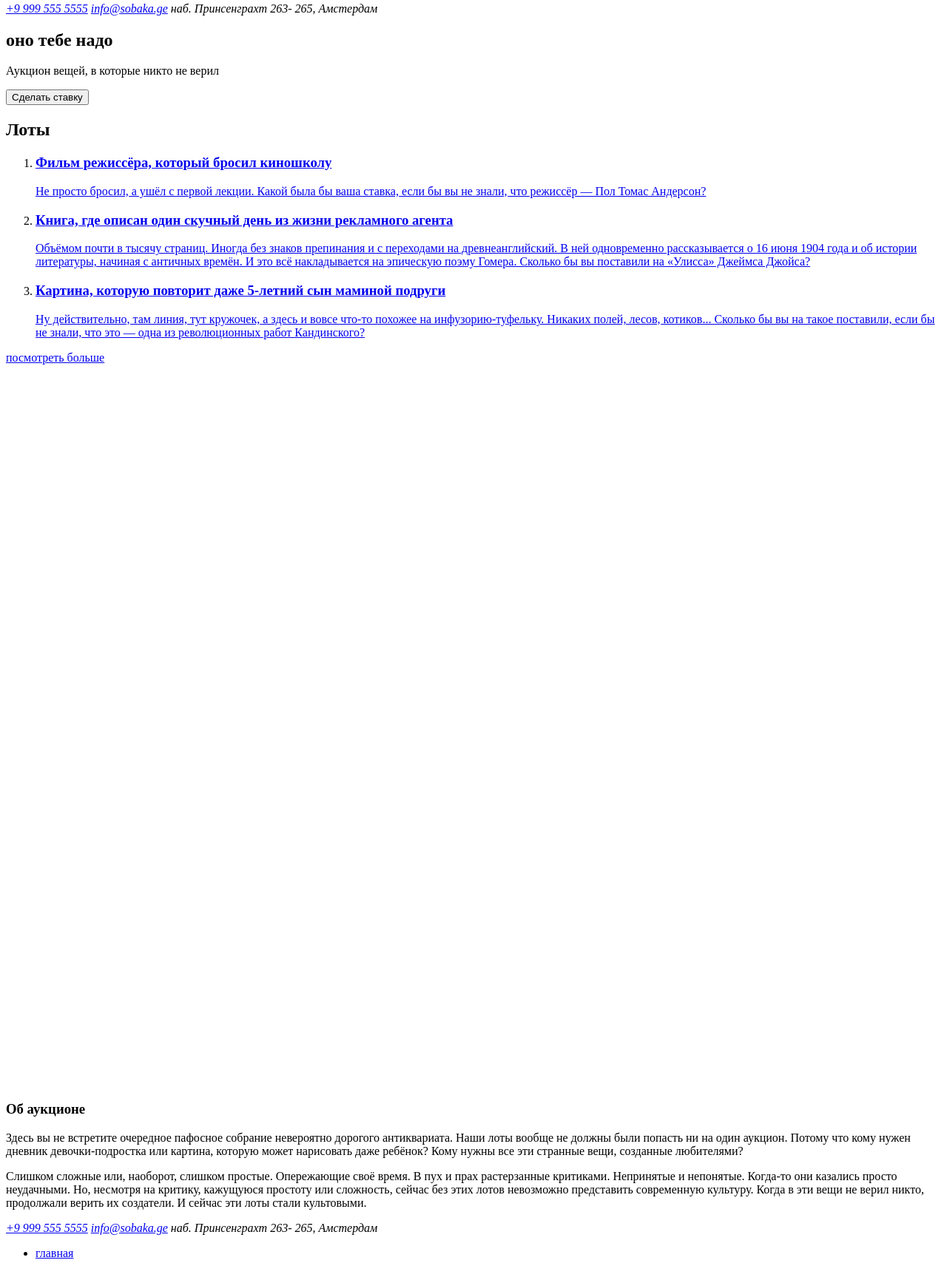
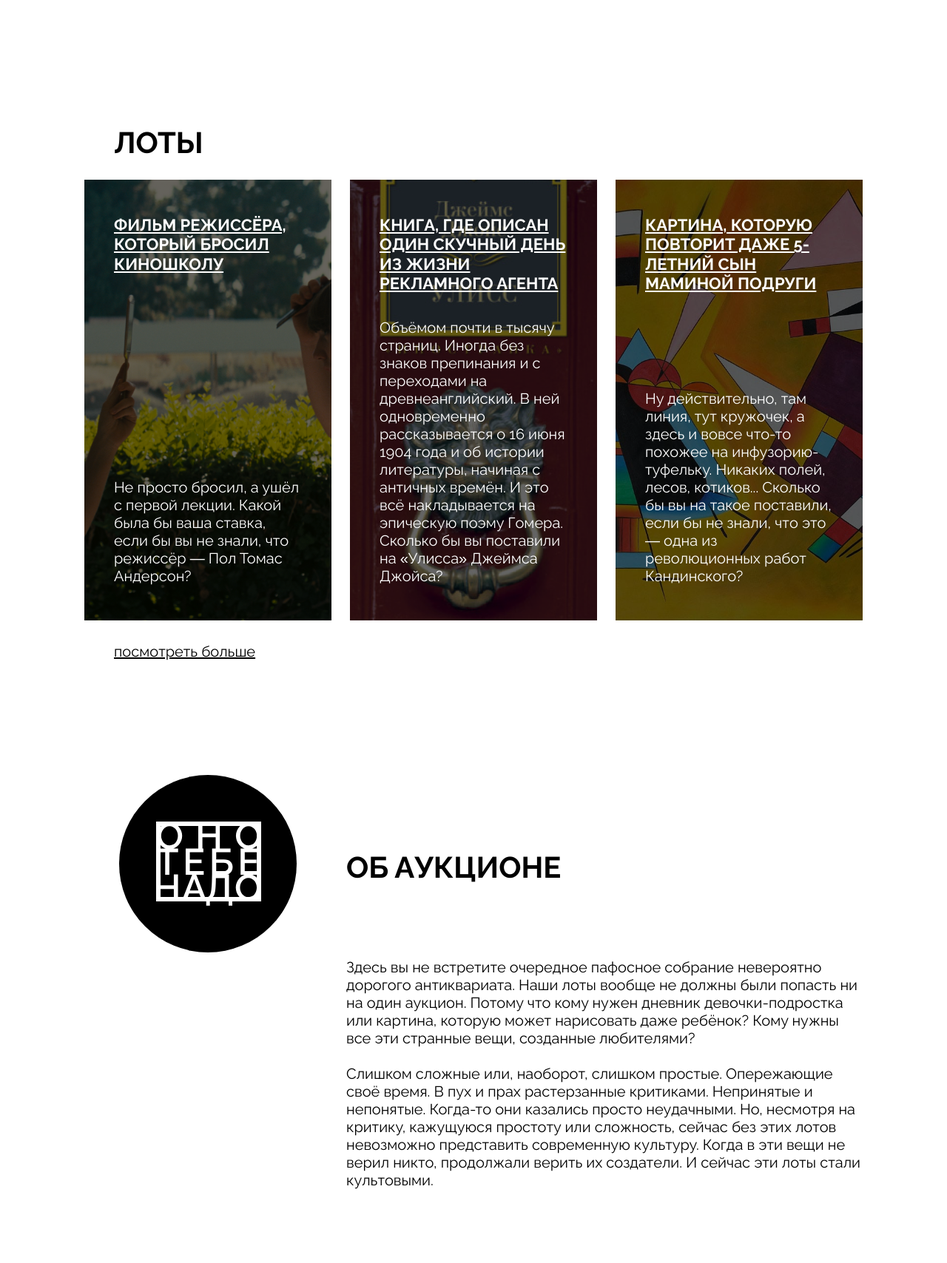
Before and after one commit to yanatretyak/ono-tebe-nado-fd, a plain HTML site: page index.html in a window 1280 px wide. Shown: the part 1061-2769 px from the top of the page at 74% size. Drawn offline with Linux system fonts and the light colour scheme; the site is published under a folder, as on GitHub Pages, so addresses that start at the root find nothing.

Commit message:
Исправления после ревью

```diff
--- a/index.html
+++ b/index.html
@@ -1,12 +1,12 @@
 <!DOCTYPE html>
 <html lang="ru">
   <head>
-    <meta charset="UTF-8" />
-    <meta http-equiv="X-UA-Compatible" content="IE=edge" />
-    <meta name="viewport" content="width=device-width, initial-scale=1.0" />
-    <link rel="stylesheet" href="/fonts/fonts.css" />
-    <link rel="stylesheet" href="/styles/global.css" />
-    <link rel="stylesheet" href="/styles/style.css" />
+    <meta charset="UTF-8">
+    <meta http-equiv="X-UA-Compatible" content="IE=edge" >
+    <meta name="viewport" content="width=device-width, initial-scale=1.0" >
+    <link rel="stylesheet" href="./fonts/fonts.css" >
+    <link rel="stylesheet" href="./styles/global.css" >
+    <link rel="stylesheet" href="./styles/style.css" >
     <title>Оно тебе надо — аукцион вещей, в которые никто не верил</title>
   </head>
   <body>
@@ -24,14 +24,14 @@
           </li>
         </ul>
       </nav>
-      <a class="header-logo">
+      <a class="header-logo" href="#0">
         <img
           class="header__logo-image"
           src="./images/logo-black.svg"
           alt="Оно тебе надо"
-        />
+        >
       </a>
-      <address class="header__address">
+      <address class="address header__address">
         <a href="tel:+99995555555">+9 999 555 5555</a>
         <a href="mailto:info@sobaka.ge">info@sobaka.ge</a>
         <span>наб. Принсенграхт 263- 265, Амстердам</span>
@@ -56,7 +56,7 @@
       </section>
       <section class="lots">
         <h2 class="lots__heading">Лоты</h2>
-        <ol class="lots__card-list">
+        <ul class="lots__card-list">
           <li class="lots__card-list-item">
             <a class="card-link" href="#0">
               <article class="card card_type_film">
@@ -106,7 +106,7 @@
               </article>
             </a>
           </li>
-        </ol>
+        </ul>
         <a class="lots__look-more-link" href="#0">посмотреть больше</a>
       </section>
       <section class="about">
@@ -116,11 +116,11 @@
               class="about__logo-image"
               src="./images/logo-white.svg"
               alt="Оно тебе надо"
-            />
+            >
           </div>
         </div>
         <div class="about__column about__column-right">
-          <h3 class="about__title">Об аукционе</h3>
+          <h2 class="about__title">Об аукционе</h2>
           <div class="about__text">
             <p>
               Здесь вы не встретите очередное пафосное собрание невероятно
@@ -143,14 +143,14 @@
       </section>
     </main>
     <footer class="footer">
-      <address class="footer__address">
+      <address class="address">
         <a href="tel:+99995555555">+9 999 555 5555</a>
         <a href="mailto:info@sobaka.ge">info@sobaka.ge</a>
         <span>наб. Принсенграхт 263- 265, Амстердам</span>
       </address>
       <nav class="menu">
         <ul class="footer_links-list">
-          <li class="footer__links-list-item header__links-list-item_no-bullit">
+          <li class="footer__links-list-item">
             <a class="footer__link footer__link_active" href="#0">главная</a>
           </li>
           <li class="footer_links-list-item">
@@ -163,30 +163,30 @@
       </nav>
       <ul class="footer__social-list">
         <li class="footer__social-list-item">
-          <a class="footer__social-link">
+          <a class="footer__social-link" href="#0" target="_blank">
             <img
               class="footer__social-icon"
-              src="/images/yt.svg"
+              src="./images/yt.svg"
               alt="Youtube логотип"
-            />
+            >
           </a>
         </li>
         <li class="footer__social-list-item">
-          <a class="footer__social-link">
+          <a class="footer__social-link" href="#0" target="_blank">
             <img
               class="footer__social-icon"
-              src="/images/vk.svg"
+              src="./images/vk.svg"
               alt="Вконтакте логотип"
-            />
+            >
           </a>
         </li>
         <li class="footer__social-list-item">
-          <a class="footer__social-link">
+          <a class="footer__social-link" href="#0" target="_blank">
             <img
               class="footer__social-icon"
-              src="/images/pinterest.svg"
+              src="./images/pinterest.svg"
               alt="Pinterest логотип"
-            />
+            >
           </a>
         </li>
       </ul>
--- a/styles/style.css
+++ b/styles/style.css
@@ -21,7 +21,6 @@
 .header__link {
   font-weight: 400;
   font-size: 18px;
-  letter-spacing: 0%;
 }
 
 .header__link_active {
@@ -29,7 +28,6 @@
 }
 
 .header-logo {
-  /* вернись к лого и попробуй исправить размер */
   display: block;
   width: 148px;
   height: 105px;
@@ -39,36 +37,45 @@
   width: 100%;
 }
 
-.header__address {
-  max-width: 240px;
-  justify-self: end;
-  align-items: flex-start;
+.address {
   display: flex;
   flex-direction: column;
-  font-family: "Raleway", serif;
+  font-family: "Raleway", sans-serif;
   font-style: normal;
   font-weight: 400;
   font-size: 18px;
   line-height: 24.3px;
 }
 
+.header__address {
+  max-width: 240px;
+  justify-self: end;
+  align-items: flex-start;
+}
+
 .cover {
   position: relative;
-  z-index: -1;
   padding-left: 50px;
   padding-right: 50px;
   min-height: 757px;
-  background-image: url(/images/cover.jpg);
+  background-image: url(../images/cover.jpg);
   background-size: cover;
   background-position: center;
 }
 
 .overlay {
   position: absolute;
+  z-index: 1;
   inset: 0;
-  padding: auto;
-  z-index: -1;
-  background-color: rgb(0 0 1/0.6);
+  background-color: rgb(0 0 1 / 0.6);
+}
+
+.cover-title,
+.cover_description,
+.card__title,
+.card__text {
+  z-index: 2;
+  position: relative;
 }
 
 .cover-title {
@@ -78,7 +85,6 @@
   color: rgba(255, 255, 255, 1);
   font-size: 100px;
   font-weight: 700;
-  font-style: bold;
   line-height: 114.9%;
   letter-spacing: 0.3em;
 }
@@ -106,7 +112,6 @@
 .cover_description {
   display: flex;
   justify-content: space-between;
-  height: 51px;
   margin-top: 106px;
   margin-bottom: 50px;
 }
@@ -123,6 +128,7 @@
 
 .bet-button {
   width: 256px;
+  height: 50px;
   border: 1px solid rgba(255, 255, 255, 1);
   color: white;
   background-color: transparent;
@@ -143,7 +149,6 @@
   font-size: 40px;
   font-weight: 700;
   text-transform: uppercase;
-  height: 47px;
 }
 
 .lots__card-list {
@@ -169,7 +174,6 @@
   flex-direction: column;
   justify-content: space-between;
   position: relative;
-  z-index: -1;
   padding: 48px 40px;
   background-size: cover;
   background-position: center;
@@ -177,15 +181,15 @@
 }
 
 .card_type_film {
-  background-image: url(/images/card-lot-01.jpg);
+  background-image: url(../images/card-lot-01.jpg);
 }
 
 .card_type_book {
-  background-image: url(/images/card-lot-02.jpg);
+  background-image: url(../images/card-lot-02.jpg);
 }
 
 .card_type_picture {
-  background-image: url(/images/card-lot-03.jpg);
+  background-image: url(../images/card-lot-03.jpg);
 }
 
 .card__title {
@@ -213,7 +217,6 @@
 .about {
   margin-left: 24px;
   margin-right: 24px;
-  min-height: 595px;
   display: grid;
   grid-template-columns: 334px 698px;
   column-gap: 20px;
@@ -270,16 +273,6 @@
   align-items: start;
 }
 
-.footer__address {
-  display: flex;
-  flex-direction: column;
-  font-family: "Raleway", serif;
-  font-style: normal;
-  font-weight: 400;
-  font-size: 18px;
-  line-height: 24.3px;
-}
-
 .footer_links-list {
   text-align: center;
   font-size: 18px;
```
